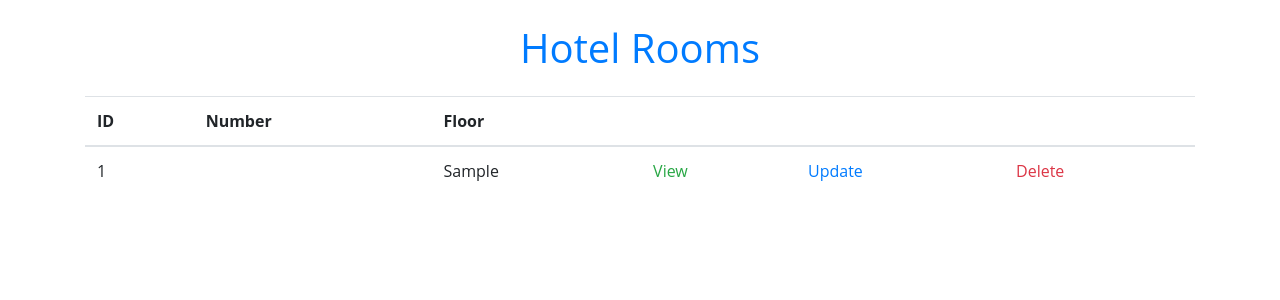
After one commit to Vincenzo-Laveneziana/php-hotel-crud, a PHP site: page / in a window 1280 px wide. The commit adds this page. Shown: the top 300 px of the page. Run offline with PHP 8.4, Linux system fonts and the light colour scheme; tables that the repository leaves empty or names only in its code hold one stand-in row (values such as "Sample post"); data that the repository does not hold is empty.

Commit message:
exercise completed

```diff
--- /dev/null
+++ b/index.php
@@ -0,0 +1,59 @@
+<?php
+  include __DIR__ . '/partials/home/server.php';
+
+  //Head html
+  include __DIR__ . '/partials/templates/head.php';
+?>
+
+
+<!-- body -->
+<header class="my-4">
+  <div class="container">
+    <h1 class="text-primary text-center">Hotel Rooms</h1>
+  </div>
+</header>
+
+
+
+<main class="container">
+  <div class="row">
+    <div class="col-12">
+      <table class="table">
+        <thead>
+          <tr>
+            <th>ID</th>
+            <th>Number</th>
+            <th>Floor</th>
+            <th></th>
+            <th></th>
+            <th></th>
+          </tr>
+        </thead>
+        <tbody>
+          <?php
+          if(!empty($rooms)){
+              foreach($rooms as $room){ ?>
+                <tr>
+                  <td><?php echo $room['id']; ?></td>
+                  <td><?php echo $room['room_number']; ?></td>
+                  <td><?php echo $room['floor']; ?></td>
+                  <td>
+                    <a class="text-success" href="./show.php?id=<?php echo $room['id']; ?>">View</a>
+                  </td>
+                  <td class="text-primary">Update</td>
+                  <td class="text-danger">Delete</td>
+                </tr>
+
+              <?php }
+            }
+            ?>
+        </tbody>
+      </table>
+    </div>
+  </div>
+</main>
+
+<!-- Footer -->
+<?php
+  include __DIR__ . '/partials/templates/footer.php';
+?>
--- a/partials/database.php
+++ b/partials/database.php
@@ -1,4 +1,5 @@
 <?php
+
 include __DIR__ . '/../env.php';
 
 //Connessione
@@ -8,6 +9,3 @@
 if($conn && $conn->connect_error){
   die("Si è verificato un errore");
 }
-
-  echo "Hello database";
-?>
--- /dev/null
+++ b/partials/home/server.php
@@ -0,0 +1,27 @@
+<?php
+
+include __DIR__ . '/../database.php';
+
+//Ottenere la lista delle stanza in homepage
+$sql = "SELECT * FROM `stanze`";
+$result = $conn->query($sql);
+//var_dump($result);
+
+if($result && $result->num_rows > 0){
+
+  $rooms = [];
+  while($row = $result->fetch_assoc()){
+    //var_dump($row);
+    //echo "ID: {$row['id']} --Floor: {$row['floor']} <br>";
+
+    //popolo array con le singole stanze
+    $rooms[] = $row;
+  }
+} elseif($result){
+  echo "No result";
+} else {
+  echo "Query error";
+}
+
+//Close the database connection
+$conn->close();
--- /dev/null
+++ b/partials/templates/footer.php
@@ -0,0 +1,5 @@
+<!-- JS -->
+<script src="dist/js/main.js"></script>
+
+</body>
+</html>
--- /dev/null
+++ b/partials/templates/head.php
@@ -0,0 +1,9 @@
+<!DOCTYPE html>
+<html lang="en">
+<head>
+  <meta charset="UTF-8">
+  <meta name="viewport" content="width=device-width, initial-scale=1.0">
+  <title>Document</title>
+  <link rel="stylesheet" href="dist/css/main.css">
+</head>
+<body>
--- a/src/scss/main.scss
+++ b/src/scss/main.scss
@@ -1,5 +1,5 @@
-//BOOTSTRAP
-@import "~bootstrap/scss/bootstrap";
+// BOOTSTRAP
+@import '~bootstrap/scss/bootstrap';
 
 //Setup
 @import "partials/variables";
--- a/src/scss/partials/_common.scss
+++ b/src/scss/partials/_common.scss
@@ -8,8 +8,13 @@
 
 //General Rules
 
+*{
+  box-sizing: border-box;
+  margin: 0;
+  padding: 0;
+}
+
 body {
-  background-color: $black;
-  color: $white;
+  background: $white;
   font-family: $open-sans;
 }
--- /dev/null
+++ b/src/scss/partials/_footer.scss
@@ -0,0 +1,3 @@
+/******************
+  Footer
+******************/
--- /dev/null
+++ b/src/scss/partials/_header.scss
@@ -0,0 +1,3 @@
+/******************
+  Header
+******************/
--- /dev/null
+++ b/src/scss/partials/_main.scss
@@ -0,0 +1,3 @@
+/******************
+  Main
+******************/
--- a/src/scss/partials/_variables.scss
+++ b/src/scss/partials/_variables.scss
@@ -5,6 +5,7 @@
 //Colors
 $black: #000000;
 $white: #ffffff;
+$lightGrey: lightgrey;
 
 
 
```
Also changed, not shown: env-example.php (+6 -6 lines), partials/show/server.php (added, +23 -0 lines), show.php (added, +48 -0 lines), dist/css/main.css. Lines whose indentation alone changed are shown as unchanged.
